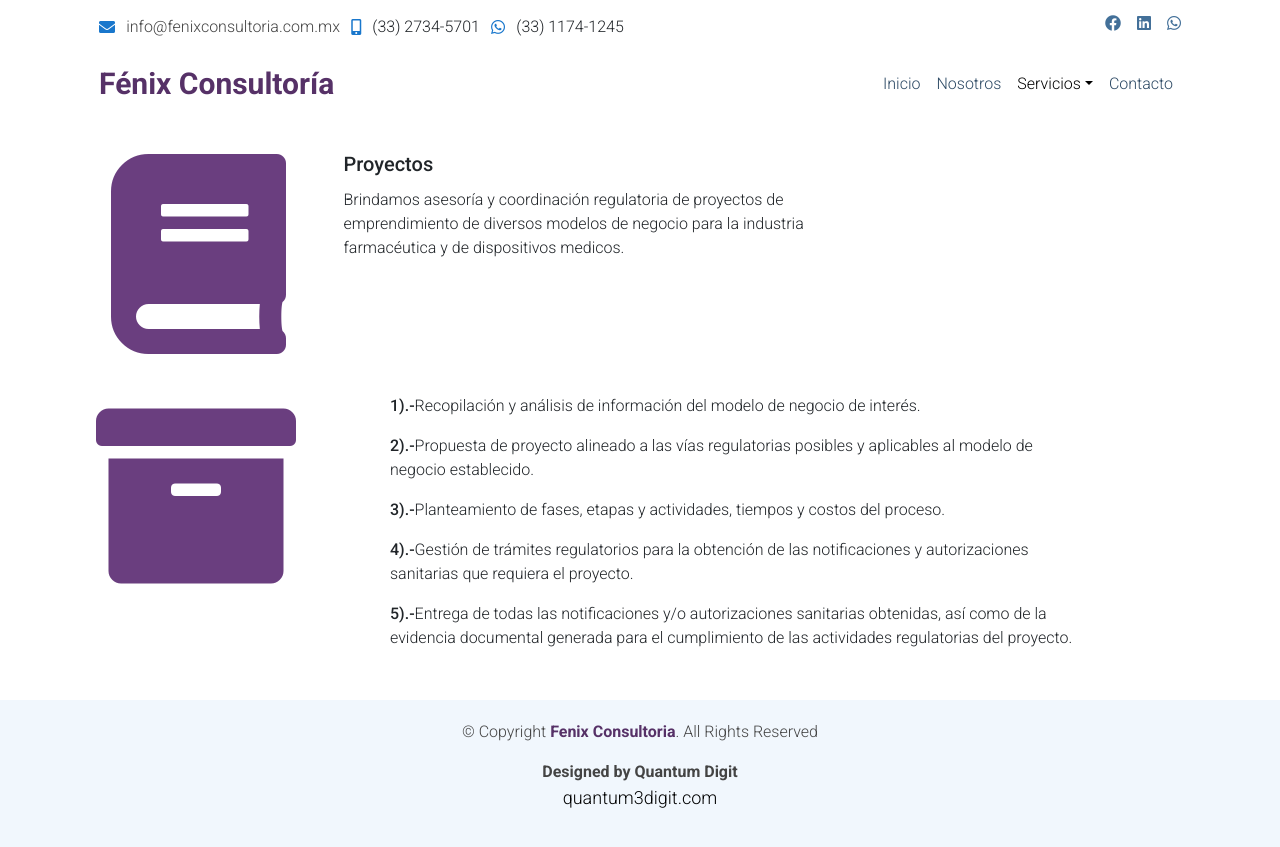
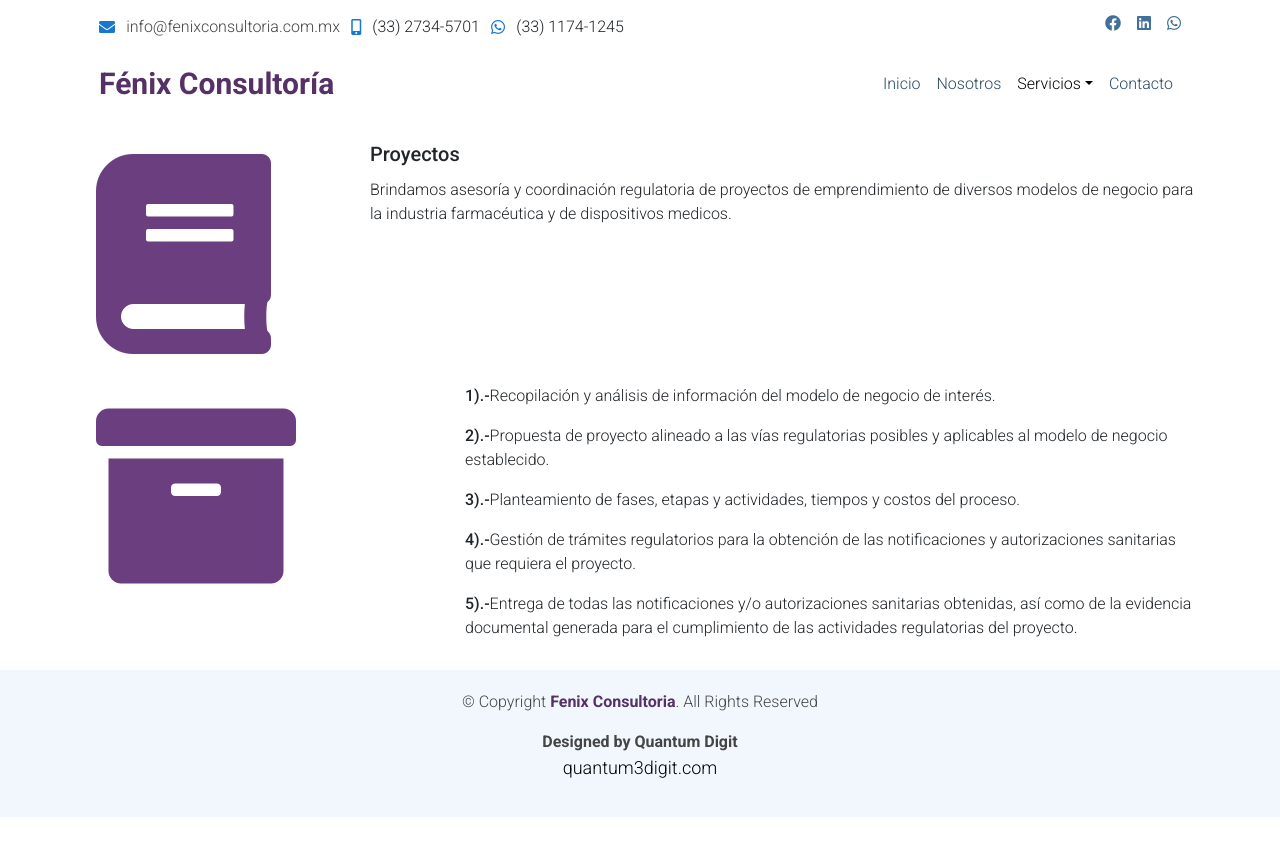
Before and after one commit to MannyTeam/fenixconsultoria.github.io, a React (Create React App) app: page /projects in a window 1280 px wide. After the commit the page ends 817 px from the top, so only its background shows below. Built offline with nearby package versions, Linux system fonts and the light colour scheme.

Commit message:
Add some styles

```diff
--- a/src/components/card/GeneralCard.tsx
+++ b/src/components/card/GeneralCard.tsx
@@ -16,8 +16,8 @@ export const GeneralCard = ({icon, title, text}: GeneralCardProps) => {
                     <Col md='3'>
                     <IconStyled className={icon} aria-hidden="true"/>
                     </Col>
-                    <Col md='8'>
-                    <Card.Body>
+                    <Col >
+                    <Card.Body style={{padding: 0, paddingTop: '10px'}}>
                         <Card.Title>{title}</Card.Title>
                         <Card.Text>
                             {text}
--- a/src/components/card/card.styles.ts
+++ b/src/components/card/card.styles.ts
@@ -82,12 +82,12 @@ export const SimpleCardTextStyled = styled.h6`
 
 
 export const GeneralCardStyled = styled.div`
-    max-width: 80%;
+    max-width: 100%;
 
     @media (min-width: 1200px){
         display: flex;
         width: 100%;
-        justify-content: flex-end;
+
     }
 `;
 
--- /dev/null
+++ b/src/components/item/centerItem.styles.ts
@@ -0,0 +1,7 @@
+import { Col } from 'react-bootstrap';
+import styled from 'styled-components';
+
+export const CenterItemStyled = styled(Col)`
+  display: flex;
+  justify-content: center;
+`;
--- a/src/pages/aboutUs/FenixConsult.tsx
+++ b/src/pages/aboutUs/FenixConsult.tsx
@@ -1,6 +1,7 @@
 import { Container, Row, Col  } from "react-bootstrap";
 import { CardStyled, IframeStyled, CardTitleStyled } from "./aboutUs.styles";
 import { MAIN_DESCRIPTION_1, MAIN_DESCRIPTION_2 } from "../../constants/Constants";
+import { CenterItemStyled } from "../../components/item/centerItem.styles";
 
 export const FenixConsult = () => {
     return (
@@ -16,14 +17,14 @@ export const FenixConsult = () => {
                             {MAIN_DESCRIPTION_2}
                         </p>
                     </Col>
-                    <Col md={6}>
+                    <CenterItemStyled md={6}>
                         <IframeStyled
                             src="https://www.youtube.com/embed/kznYaFhrhus?si=BdpABx8mTgicg_bT"
                             title="YouTube video player"
                             allow="accelerometer; autoplay; clipboard-write; encrypted-media; gyroscope; picture-in-picture; web-share"
                             allowFullScreen>
                         </IframeStyled>
-                    </Col>
+                    </CenterItemStyled>
                 </Row>
             </CardStyled>
         </Container>
--- a/src/pages/aboutUs/UraniaProfile.tsx
+++ b/src/pages/aboutUs/UraniaProfile.tsx
@@ -3,6 +3,7 @@ import FotoUrania from '../../assets/Foto_Urania.jpeg';
 import { ButtonIconStyled, CardHeaderStyled, CardOwnerStyled, CardTitleStyled, ImageSyled } from "./aboutUs.styles";
 import { URANIA_PROFILE, URANIA_PROFILE_EXPERIENCE } from "../../constants/Constants";
 import { MDBIcon } from "mdb-react-ui-kit";
+import { CenterItemStyled } from "../../components/item/centerItem.styles";
 
 export const UraniaProfile = () => {
     return (
@@ -11,19 +12,20 @@ export const UraniaProfile = () => {
                 <CardHeaderStyled>Equipo</CardHeaderStyled>
                     <Card.Body>
                         <Row>
-                            <Col xs={6} md={4}>
+                            <CenterItemStyled >
                                 <ImageSyled
                                     src={FotoUrania}
                                 />
-                            </Col>
+                            </CenterItemStyled>
                             <Col xs={12} md={8}>
                                 <CardTitleStyled>Urania Garduño Barahona</CardTitleStyled>
-                                <Card.Text>
+                                <Card.Text style={{ textAlign: 'justify' }}>
                                     {URANIA_PROFILE}
                                 </Card.Text>
-                                <Card.Text>
+                                <Card.Text style={{ textAlign: 'justify' }}>
                                     {URANIA_PROFILE_EXPERIENCE}
                                 </Card.Text>
+                                <CenterItemStyled>
                                 <ButtonIconStyled
                                         size="sm"
                                         floating
@@ -54,6 +56,7 @@ export const UraniaProfile = () => {
                                     >
                                         <MDBIcon fab icon='linkedin-in' /> Linkedin
                                     </ButtonIconStyled>
+                                    </CenterItemStyled>
                             </Col>
                         </Row>
                     </Card.Body>
--- a/src/pages/aboutUs/aboutUs.styles.ts
+++ b/src/pages/aboutUs/aboutUs.styles.ts
@@ -34,7 +34,6 @@ export const IframeStyled = styled.iframe`
     border-radius: 12px;
     width: 460px;
     height: 185px;
-    margin-left: 15px;
 
     @media (max-width: 768px)
     {
@@ -51,14 +50,14 @@ export const CardHeaderStyled = styled(Card.Header)`
 `;
 
 export const CardTitleStyled = styled(Card.Title)`
-    text-align: start;
+    text-align: center;
     color: #2b4a63;
     font-weight: bold;
-    margin-left: 20px;
+
 
     h1 {
         font-weight: bold;
-        text-align: start;
+        text-align: center;
         color: #2b4a63;
     }
 `;
@@ -71,7 +70,7 @@ export const ImageSyled = styled(Image)`
     border-radius: 60%;
     height: 280px;
     width: 200px;
-    margin: 10px 10px 10px 55px;
+    margin: 10px 0px 10px 0px;
 `;
 
 export const ButtonIconStyled = styled(MDBBtn)`
--- a/src/pages/generalPage/Procedures.tsx
+++ b/src/pages/generalPage/Procedures.tsx
@@ -1,7 +1,17 @@
 import React from 'react';
 import { Container, Row, Col, Card } from 'react-bootstrap';
-import { CentralCard, GeneralStyled, IconStyled } from './generalPage.styles';
-import {procedures_title, procedures_bullet1, procedures_bullet2, procedures_bullet3, procedures_bullet4, procedures_bullet5, procedures_bullet6, procedures_bullet7, procedures_bullet8 } from '../../constants/Constants';
+import { CentralCard, GeneralStyled, IconStyled, ProceduresList } from './generalPage.styles';
+import {
+    procedures_title,
+    procedures_bullet1,
+    procedures_bullet2,
+    procedures_bullet3,
+    procedures_bullet4,
+    procedures_bullet5,
+    procedures_bullet6,
+    procedures_bullet7,
+    procedures_bullet8,
+} from '../../constants/Constants';
 
 export const Procedures = () => {
     return(
@@ -9,16 +19,16 @@ export const Procedures = () => {
             <GeneralStyled>
                 <CentralCard>
                     <h1> Trámites </h1>
-                    <h5>{procedures_title}</h5>
+                    <p>{procedures_title}</p>
                 </CentralCard>
                 <Row className='g-0'>
-                    <Col md='3'>
-                    <IconStyled className="fa fa-book" aria-hidden="true"/>
+                    <Col md='3' >
+                        <IconStyled  className="fa fa-book" aria-hidden="true"/>
                     </Col>
                     <Col md='8'>
-                    <Card.Body>
+                    <Card.Body style={{ padding: '0px', paddingTop: '10px' }}>
                         <Card.Text>
-                            <ul>
+                            <ProceduresList>
                                 <li>{procedures_bullet1}</li>
                                 <li>{procedures_bullet2}</li>
                                 <li>{procedures_bullet3}</li>
@@ -27,7 +37,7 @@ export const Procedures = () => {
                                 <li>{procedures_bullet6}</li>
                                 <li>{procedures_bullet7}</li>
                                 <li>{procedures_bullet8}</li>
-                            </ul>
+                            </ProceduresList>
                         </Card.Text>
                     </Card.Body>
                     </Col>
--- a/src/pages/generalPage/Projects.tsx
+++ b/src/pages/generalPage/Projects.tsx
@@ -9,17 +9,19 @@ export const Projects = () => {
     return (
         <Container>
             <GeneralStyled>
-                <GeneralCard
-                    icon='fa fa-book'
-                    title='Proyectos'
-                    text={projects_Text1}
-                />
-                <Row className='g-0'>
-                    <Col md='3'>
+                <Row>
+                    <GeneralCard
+                        icon='fa fa-book'
+                        title='Proyectos'
+                        text={projects_Text1}
+                    />
+                </Row>
+                <Row>
+                    <Col >
                     <IconStyled className="fa fa-archive" aria-hidden="true"/>
                     </Col>
                     <Col md='8'>
-                    <Card.Body>
+                    <Card.Body style={{ padding: '0px', paddingTop: '10px' }}>
                         <Card.Text>
                             <strong>1).-</strong>
                             {projects_bullet1}
--- a/src/pages/generalPage/generalPage.styles.ts
+++ b/src/pages/generalPage/generalPage.styles.ts
@@ -3,7 +3,7 @@ import styled from "styled-components";
 
 export const GeneralStyled =  styled.div`
 
-    margin-top: 68px;
+    margin-top: 80px;
 
     @media (min-width: 768px)
     {
@@ -23,9 +23,17 @@ export const IconStyled = styled.i `
 `;
 
 export const CentralCard = styled(Card)`
-    margin: 200px 160px 60px 60px;
     background: linear-gradient(to right, #6A3E7F, white);
     padding: 15px 15px 15px 15px;
     border-radius: 20px;
+    @media (min-width: 768px)
+    {
+      margin: 138px 160px 60px 60px;
+    }
+`;
 
+export const ProceduresList = styled.ul`
+  li {
+    padding-bottom: 10px;
+  }
 `;
```
Also changed, not shown: src/components/item/CenterItem.tsx (added, +12 -0 lines).
